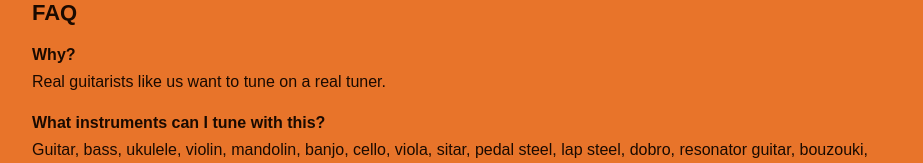
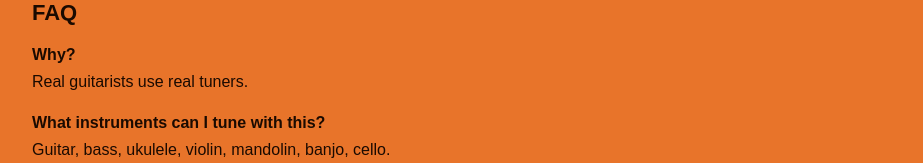
Before and after one commit to smith-kyle/realtuner.online, a Next.js app: page / in a window 1280 px wide. Shown: the part 789-952 px from the top of the page, without its empty margins (178-1101 px from the left). Built offline with nearby package versions, Linux system fonts and the light colour scheme; no server answers.

Commit message:
Update FAQ

```diff
--- a/src/app/page.tsx
+++ b/src/app/page.tsx
@@ -89,13 +89,11 @@ function FAQ() {
       <h2 style={{ fontSize: '22px', fontWeight: 'bold', marginBottom: '8px', color: '#1a0a00' }}>FAQ</h2>
       <dl>
         <dt style={dtStyle}>Why?</dt>
-        <dd style={ddStyle}>Real guitarists like us want to tune on a real tuner.</dd>
+        <dd style={ddStyle}>Real guitarists use real tuners.</dd>
 
         <dt style={dtStyle}>What instruments can I tune with this?</dt>
         <dd style={ddStyle}>
-          Guitar, bass, ukulele, violin, mandolin, banjo, cello, viola, sitar, pedal steel, lap steel,
-          dobro, resonator guitar, bouzouki, oud, dulcimer, autoharp, charango, cuatro, bajo sexto,
-          mandocello, tenor guitar, baritone guitar — and probably your kazoo if you try hard enough.
+          Guitar, bass, ukulele, violin, mandolin, banjo, cello.
         </dd>
 
         <dt style={dtStyle}>Where is this tuner physically located?</dt>
```
